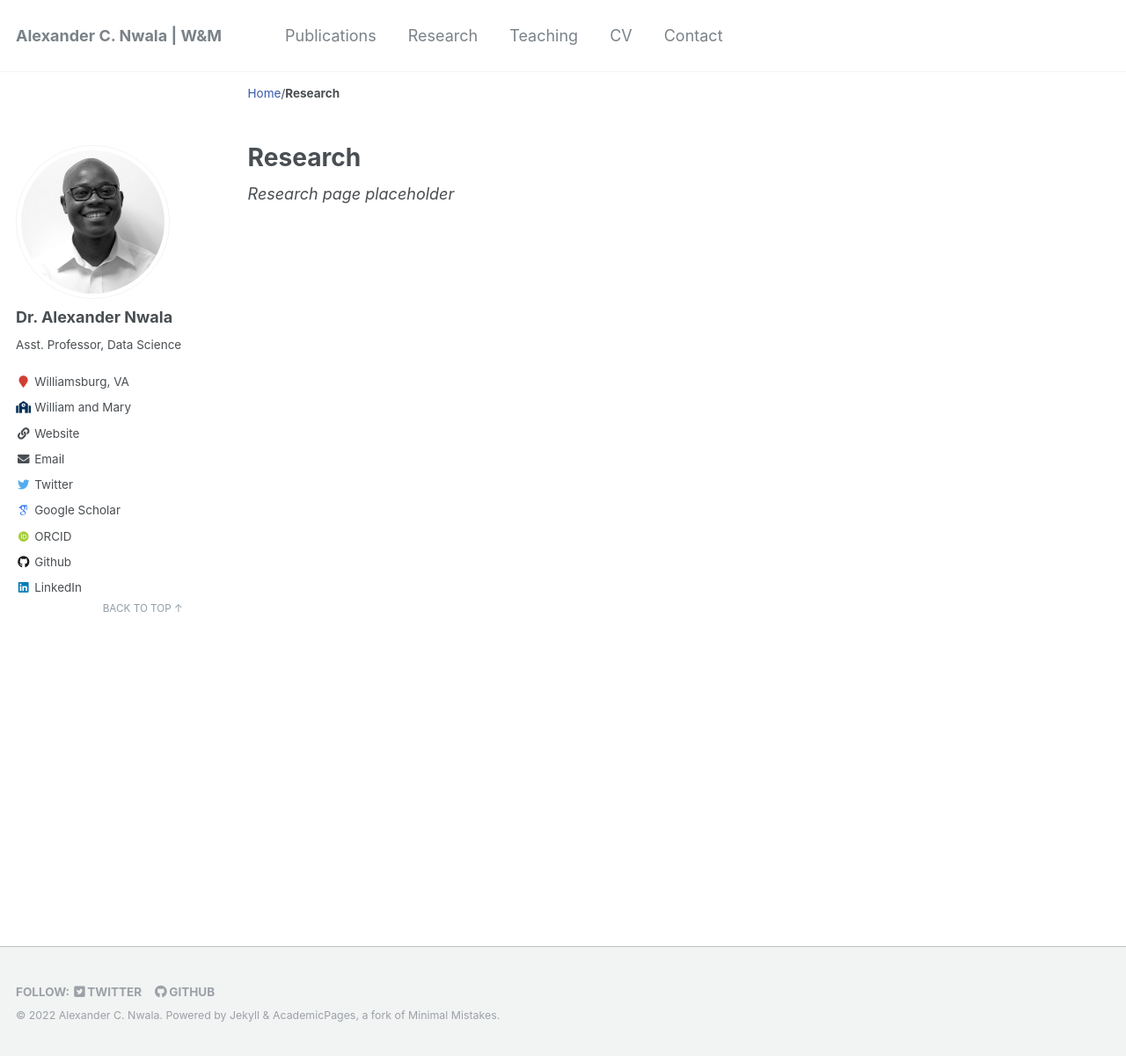
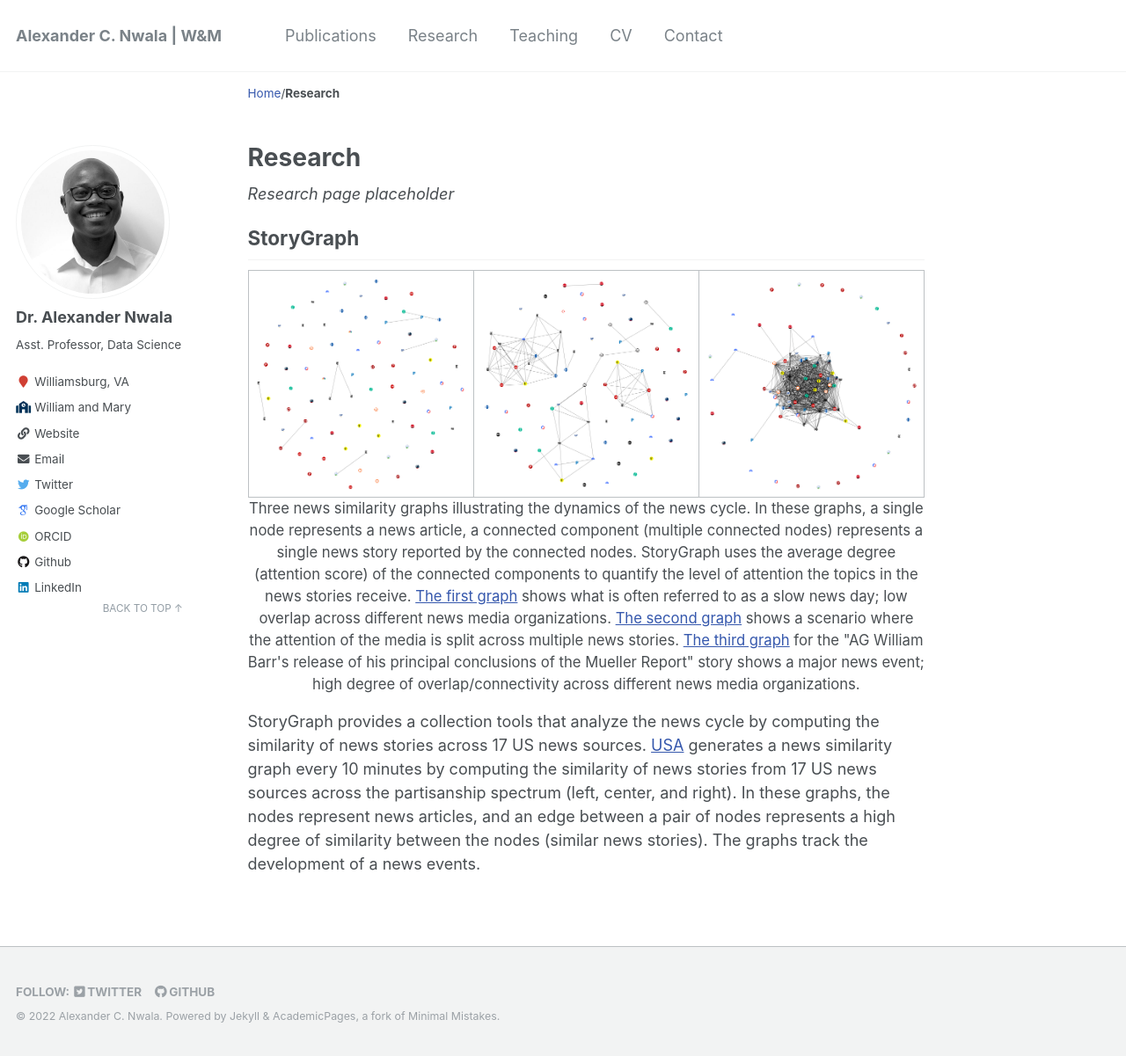
Before and after one commit to xandernwala/xandernwala.github.io, a Jekyll site: the page built from _pages/research.md, in a window 1280 px wide and 1201 px high. Shown: the whole window at 88% size. Built offline with Jekyll 4.4.1, drawn with Linux system fonts in a browser that asks for light colours; some web fonts are replaced.

Commit message:
testing research with images

```diff
--- a/_pages/research.md
+++ b/_pages/research.md
@@ -4,3 +4,28 @@ title: "Research"
 ---
 
 *Research page placeholder*
+
+## StoryGraph
+
+<table align="center">
+    <tr>
+      <td>
+        <a href="/storygraph/graphs/usa/#cursor=98&hist=1440&t=2019-03-21T16:26:25" target="_blank" title="Click me! Slow news cycle story graph">
+          <img src="/images/research/sample_graph_1.png" alt="Slow news cycle story graph" class="img">
+        </a>
+      </td>
+      <td>
+        <a href="/storygraph/graphs/usa/#cursor=115&hist=1440&t=2019-11-17T19:15:38" target="_blank" title="Click me! Split attention story graph">
+          <img src="/images/research/sample_graph_2.png" alt="Split attention story graph" class="img">
+        </a>
+      </td>
+      <td>
+        <a href="/storygraph/graphs/usa/#cursor=135&hist=1440&t=2019-03-24T22:32:21" target="_blank" title="Click me! Mueller report story graph">
+          <img src="/images/research/sample_graph_3.png" alt="Mueller report story graph" class="img">
+        </a>
+      </td>
+    </tr>
+    <caption align="bottom">Three news similarity graphs illustrating the dynamics of the news cycle. In these graphs, a single node represents a news article, a connected component (multiple connected nodes) represents a single news story reported by the connected nodes. StoryGraph uses the average degree (attention score) of the connected components to quantify the level of attention the topics in the news stories receive. <a href="/storygraph/graphs/usa/#cursor=98&hist=1440&t=2019-03-21T16:26:25" target="_blank">The first graph</a> shows what is often referred to as a slow news day; low overlap across different news media organizations. <a href="/storygraph/graphs/usa/#cursor=115&hist=1440&t=2019-11-17T19:15:38" target="_blank">The second graph</a> shows a scenario where the attention of the media is split across multiple news stories. <a href="/storygraph/graphs/usa/#cursor=135&hist=1440&t=2019-03-24T22:32:21">The third graph</a> for the "AG William Barr's release of his principal conclusions of the Mueller Report" story shows a major news event; high degree of overlap/connectivity across different news media organizations.</caption>
+    </table>
+
+StoryGraph provides a collection tools that analyze the news cycle by computing the similarity of news stories across 17 US news sources. [USA](https://web.archive.org/storygraph/graphs/usa/) generates a news similarity graph every 10 minutes by computing the similarity of news stories from 17 US news sources across the partisanship spectrum (left, center, and right). In these graphs, the nodes represent news articles, and an edge between a pair of nodes represents a high degree of similarity between the nodes (similar news stories). The graphs track the development of a news events.
```
Also changed, not shown: images/research/sample_graph_1.png (added), images/research/sample_graph_2.png (added), images/research/sample_graph_3.png (added), 1 other file.
